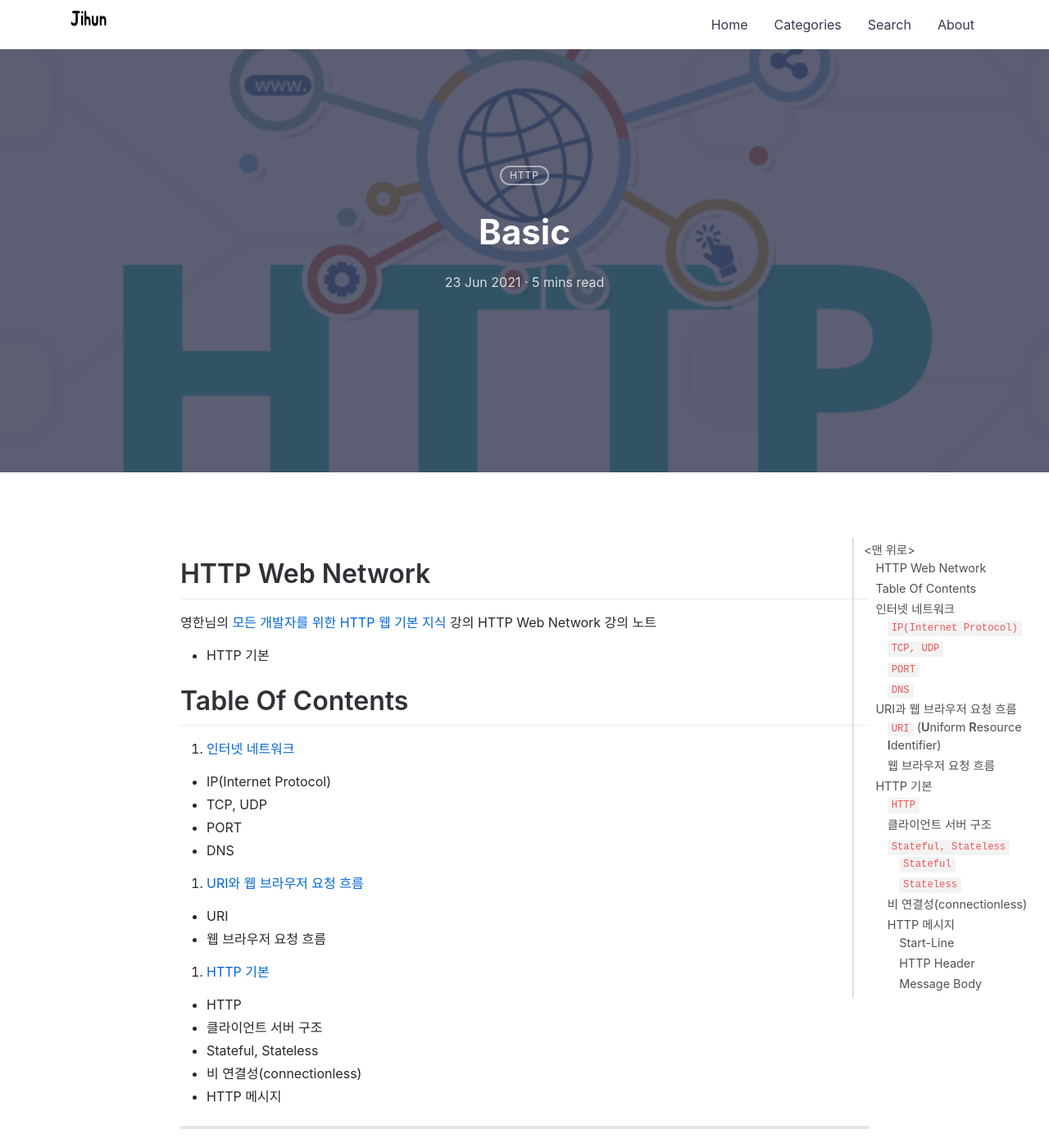
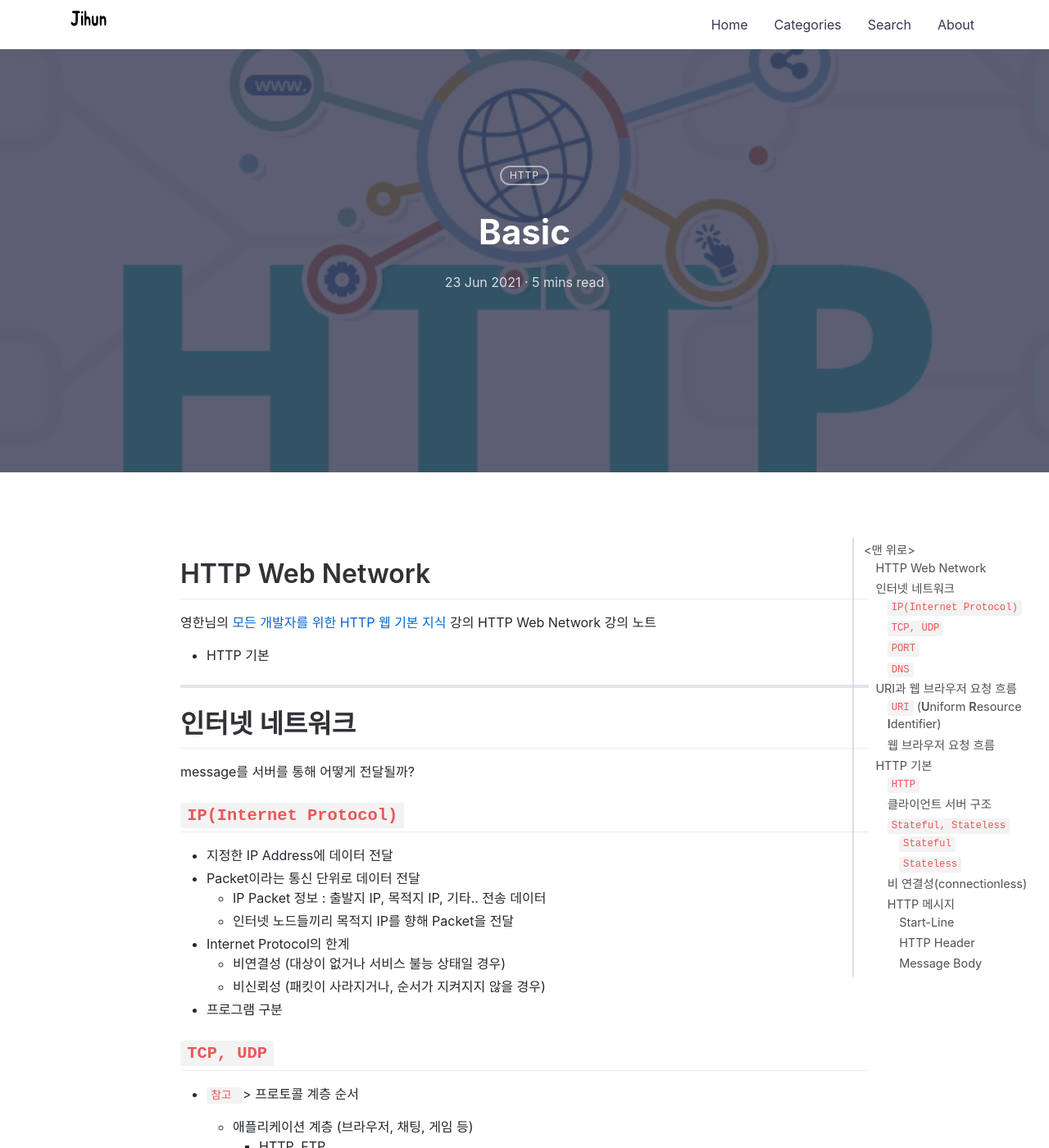
Before and after one commit to jihunparkme/jihunparkme.github.io, a Jekyll site: the page built from _posts/2021-06-23-Http-Web-Network_basic.md, in a window 1280 px wide and 1400 px high. Shown: the whole window at 82% size. Built offline with Jekyll 4.4.1, drawn with Linux system fonts in a browser that asks for light colours; nearby versions of some CDN libraries; comment, search, counter and statistics services are not loaded.

Commit message:
[HTTP Web Network] edit frame

```diff
--- a/_posts/2021-06-23-Http-Web-Network_basic.md
+++ b/_posts/2021-06-23-Http-Web-Network_basic.md
@@ -13,28 +13,6 @@ featured-img: http
 HTTP Web Network 강의 노트
 
 - HTTP 기본
-
-# Table Of Contents
-
-1. [인터넷 네트워크](#인터넷-네트워크)
-
-- IP(Internet Protocol)
-- TCP, UDP
-- PORT
-- DNS
-
-2. [URI와 웹 브라우저 요청 흐름](#URI과-웹-브라우저-요청-흐름)
-
-- URI
-- 웹 브라우저 요청 흐름
-
-3. [HTTP 기본](#HTTP-기본)
-
-- HTTP
-- 클라이언트 서버 구조
-- Stateful, Stateless
-- 비 연결성(connectionless)
-- HTTP 메시지
 
 ---
 
```
Also changed, not shown: other parts of _posts/2021-06-23-Http-Web-Network_basic.md (+1 -0 lines).
